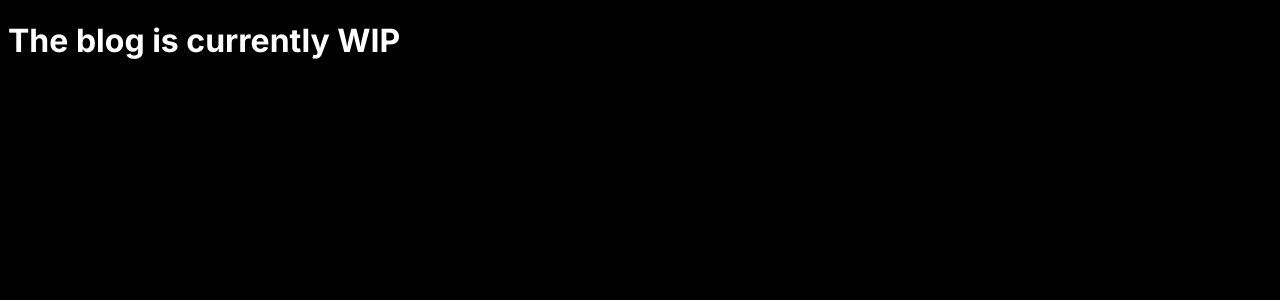
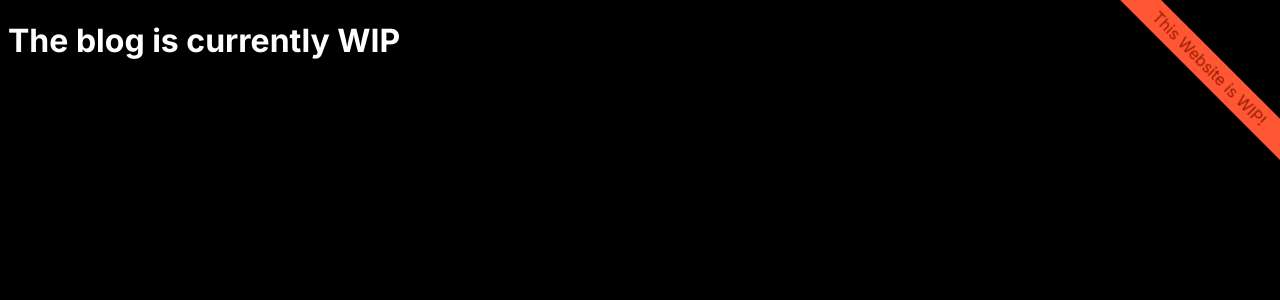
Before and after one commit to iivusly/iivusly.github.io, a Next.js app: page /blog in a window 1280 px wide. Shown: the top 300 px of the page. Built offline with nearby package versions, Linux system fonts and the light colour scheme.

Commit message:
wip badge

```diff
--- a/src/app/layout.tsx
+++ b/src/app/layout.tsx
@@ -2,6 +2,7 @@ import type { Metadata } from 'next'
 import { Inter } from 'next/font/google'
 import './globals.css'
 import StyledComponentsRegistry from '@lib/registry'
+import WIPBadge from '@components/wipBadge'
 
 const inter = Inter({ subsets: ['latin'] })
 
@@ -18,7 +19,10 @@ export default function RootLayout({
 	return (
 		<html lang={'en'}>
 			<body className={inter.className}>
-				<StyledComponentsRegistry>{children}</StyledComponentsRegistry>
+				<StyledComponentsRegistry>
+					<WIPBadge />
+					{children}
+				</StyledComponentsRegistry>
 			</body>
 		</html>
 	)
--- /dev/null
+++ b/src/components/wipBadge.tsx
@@ -0,0 +1,36 @@
+'use client'
+
+import styled from 'styled-components'
+
+const WIPBadgeContainer = styled.a`
+	z-index: 9999;
+	position: fixed;
+	display: block;
+	width: 15.38em;
+	height: 1.54em;
+	top: 3.23em;
+	right: -3.23em;
+	box-sizing: content-box;
+	transform: rotate(45deg);
+
+	pointer-events: none;
+	text-decoration: none;
+
+	color: #fff;
+	line-height: 1.54em;
+	text-decoration: none;
+	text-align: center;
+	text-indent: 0;
+
+	padding: 0.15em 0;
+	margin: 0.15em 0;
+
+	background-color: hsl(10.5, 100%, 60%);
+	color: hsl(10.5, 100%, 30%);
+`
+
+const WIPBadge = () => (
+	<WIPBadgeContainer>This Website is WIP!</WIPBadgeContainer>
+)
+
+export default WIPBadge
```
